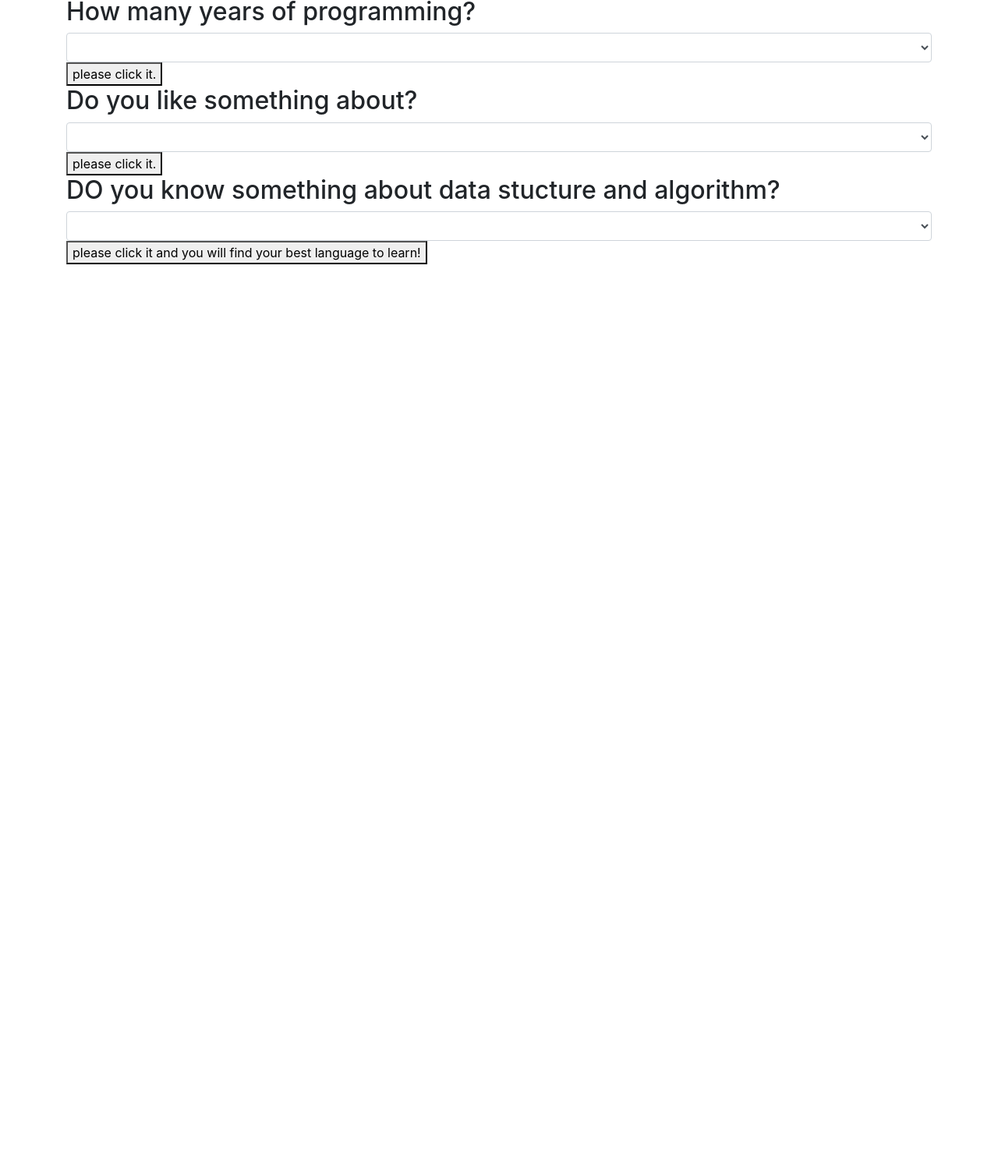
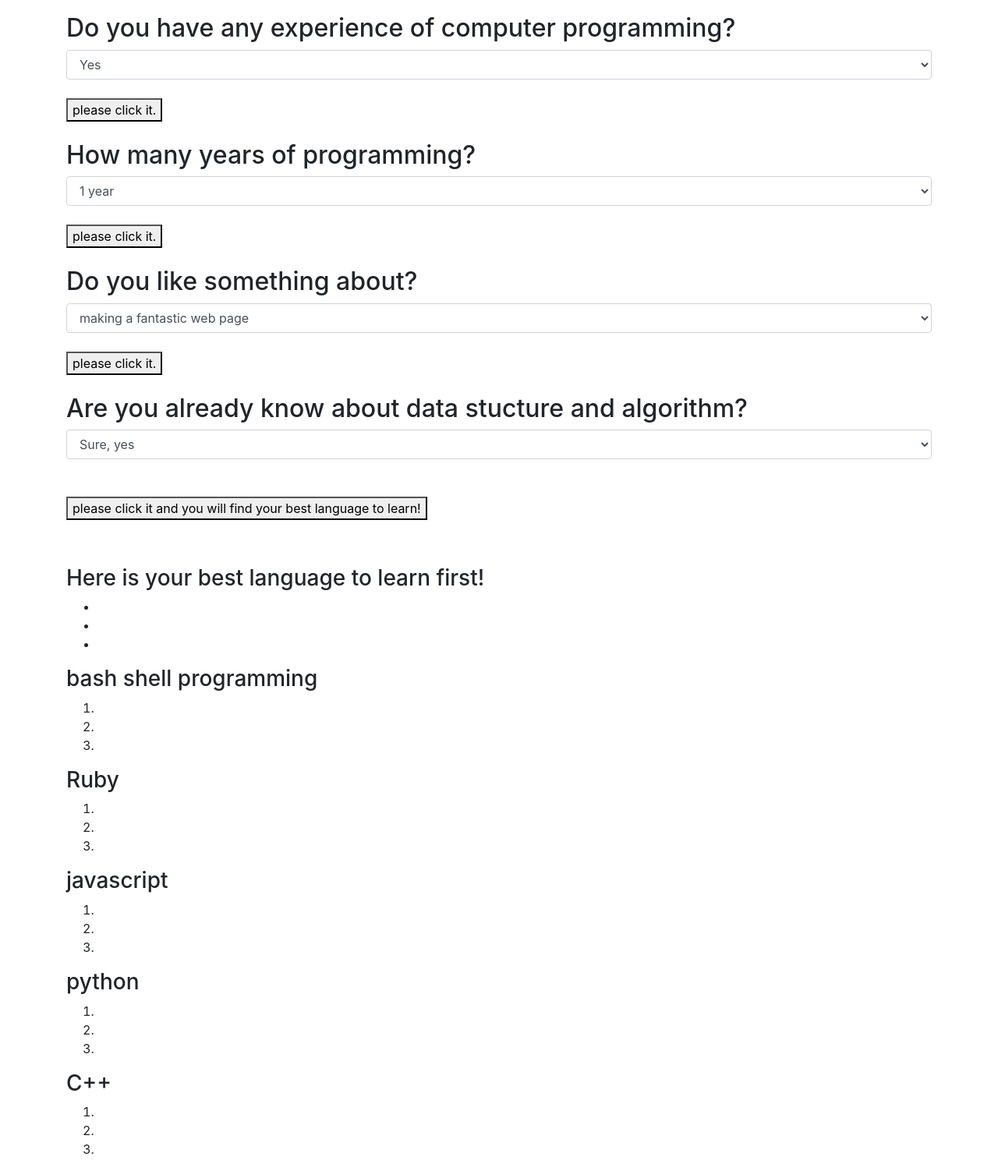
Before and after one commit to quantum93/Week2Friday, a plain HTML site: page index.html in a window 1280 px wide. Shown: the part 289-1791 px from the top of the page at 78% size. Before the commit the page ends 800 px from the top, so only its background shows below. Drawn offline with Linux system fonts and the light colour scheme.

Commit message:
We did styling of html page without css

```diff
--- a/index.html
+++ b/index.html
@@ -11,59 +11,115 @@
 <body>
   <div class="container">
     <h1>Programming Language Suggestion for You!</h1>
+    <p>
+      The reasons for learning to program are as a varied as the people who want to learn. You might have a program you want to make, or maybe you just want to jump in. So, before choosing your first programming language, ask yourself: Where do you want that program to run? What do you want that program to do? Your reasons for learning to code should inform your choice of a first language.
+    </p>
+
     <!-- We set five forms for five different qustions about programming -->
     <form action="formOne">
       <h2>Do you have any experience of computer?</h2>
       <select class="form-control" id="questionOne">
-
+        <option value="0">Yes</option>
+        <option value="1">No</option>
       </select>
-      <button type="submit" name="button">please click it.</button>
+      <br>
+      <button type="submit" name="button">please click here.</button>
     </form>
+    <br>
     <form action="formTwo">
       <h2>Do you have any experience of computer programming?</h2>
       <select class="form-control" id="questionTwo">
-
+        <option value="2">Yes</option>
+        <option value="3">No</option>
       </select>
+      <br>
       <button type="submit" name="button">please click it.</button>
     </form>
+    <br>
     <form action="formThree">
       <h2>How many years of programming?</h2>
       <select class="form-control" id="qustionThree">
-
+        <option value="4">1 year</option>
+        <option value="5">2 years</option>
+        <option value="6">3 years or above</option>
       </select>
+      <br>
       <button type="submit" name="button">please click it.</button>
     </form>
+    <br>
     <form action="formFour">
       <h2>Do you like something about?</h2>
       <select class="form-control" id="questionFour">
-
+        <option value="7">making a fantastic web page</option>
+        <option value="8">trendy data science and AI</option>
+        <option value="9">hardcore library for numerical computation</option>
+        <option value="10">Um...not sure</option>
       </select>
+      <br>
       <button type="submit" name="button">please click it.</button>
     </form>
+    <br>
     <form action="formFive">
-      <h2>DO you know something about data stucture and algorithm?</h2>
+      <h2>Are you already know about data stucture and algorithm?</h2>
       <select class="form-control" id="qustionFive">
-
+        <option value="11">Sure, yes</option>
+        <option value="12">Not sure... but why?</option>
       </select>
+      <br>
+      <br>
       <button type="submit" name="button">please click it and you will find your best language to learn!</button>
     </form>
+    <br>
     <!-- We set finally suggested language message from here. The finally suggested language message will be hidden until click the every submit button -->
-    <form action="">
+    <form action="formSuggestion">
+      <div>
+        <h3><br>Here is your best language to learn first!</h3> <!--we use <br> tag in order to make space between above button and text in this line -->
+        <ul>
+          <li></li>
+          <li></li>
+          <li></li>
+        </ul>
+      </div>
       <!-- We suggest the best language you should study first based on your answer in this page from five famous programming language. The selection logic for language is coming from the javascript program using branch method.  -->
       <div id="languageOne">
-
+        <h3>bash shell programming</h3>
+        <ol>
+          <li></li>
+          <li></li>
+          <li></li>
+        </ol>
       </div>
       <div id="languageTwo">
-
+        <h3>Ruby</h3>
+        <ol>
+          <li></li>
+          <li></li>
+          <li></li>
+        </ol>
       </div>
       <div id="languageThree">
-
+        <h3>javascript</h3>
+        <ol>
+          <li></li>
+          <li></li>
+          <li></li>
+        </ol>
       </div>
       <div id="languageFour">
-
+        <h3>python</h3>
+        <ol>
+          <li></li>
+          <li></li>
+          <li></li>
+        </ol>
       </div>
       <div id="languageFive">
-
+        <h3>C++</h3>
+        <ol>
+          <li></li>
+          <li></li>
+          <li></li>
+        </ol>
       </div>
     </form>
   </div>
```
